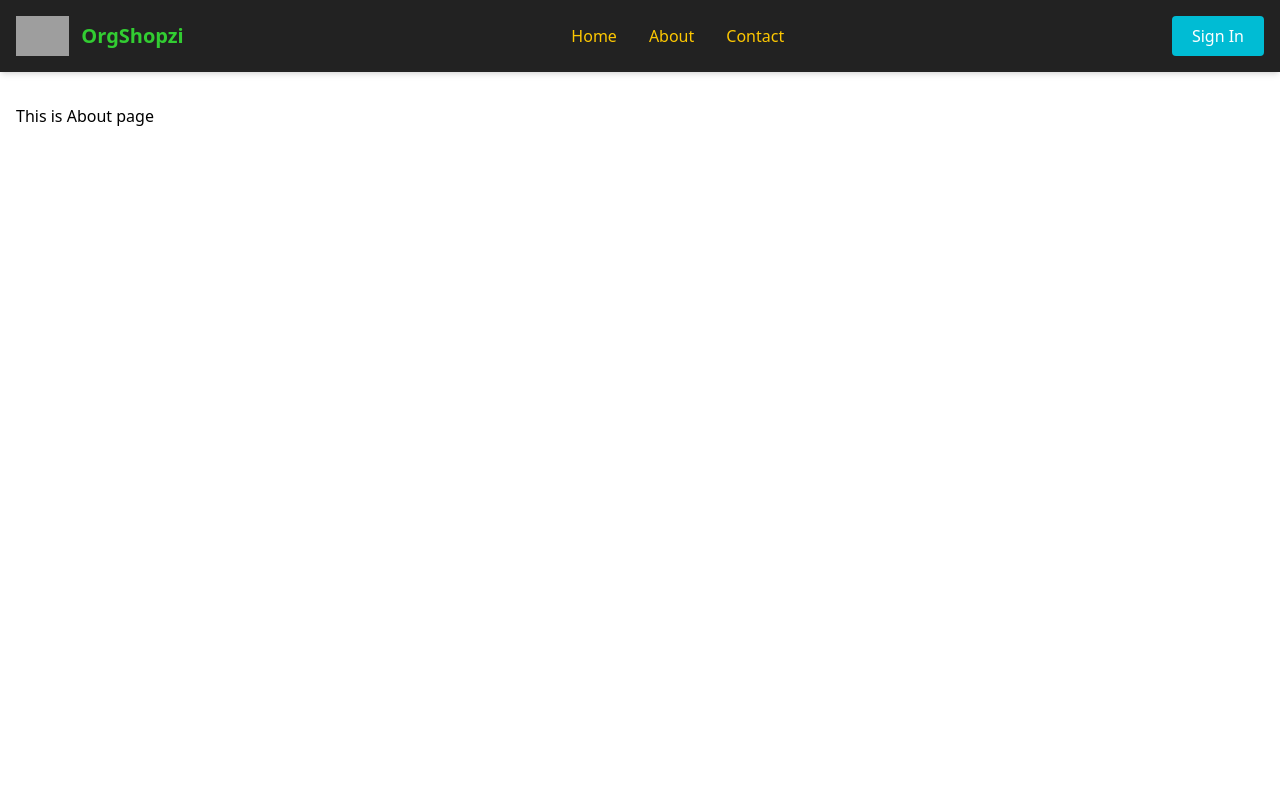
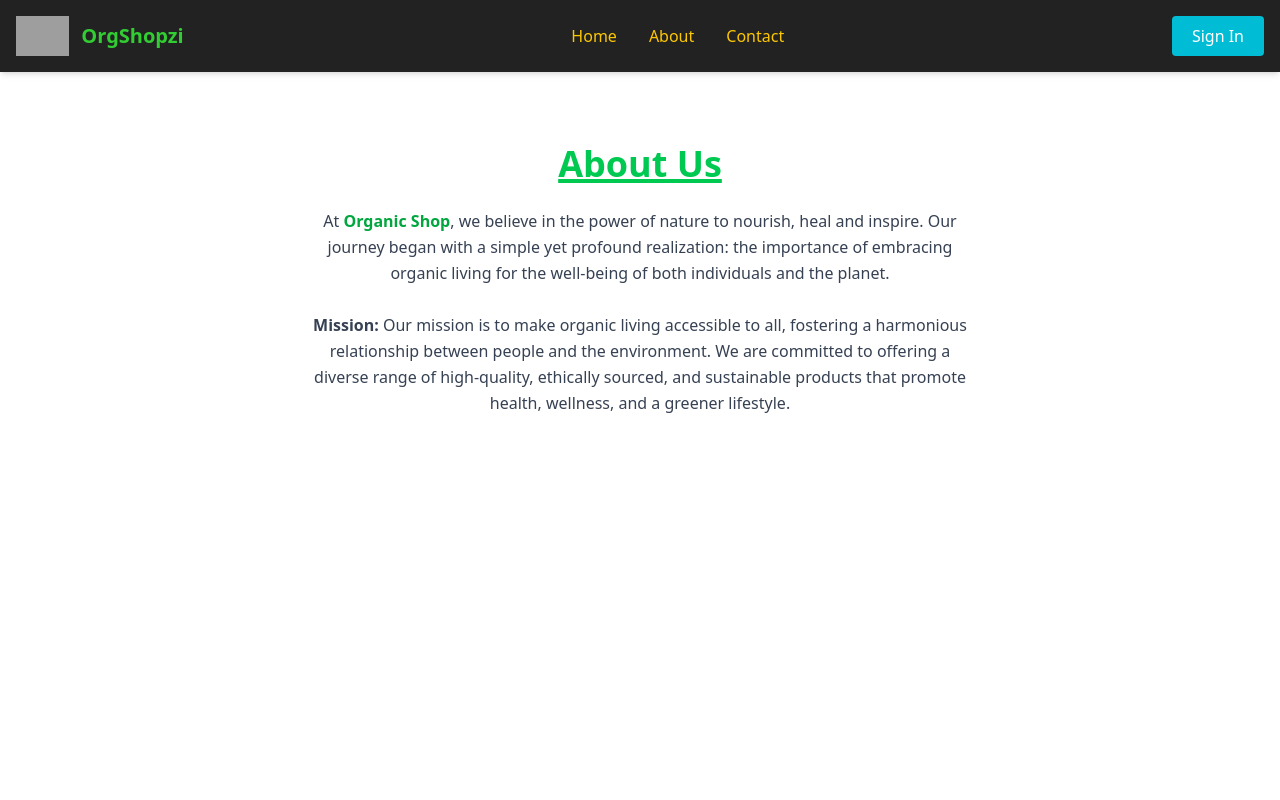
Before and after one commit to MaleeshaMAdhushanka/RAD-React-Vite-Web-App, a React (Vite) app: page /about in a window 1280 px wide. Shown: the top 800 px of the page. Built offline with nearby package versions, Linux system fonts and the light colour scheme; grey boxes are pictures that could not be loaded.

Commit message:
Creatinh About Page About Us and Misson using tailwind

```diff
--- a/src/view/pages/About/About.tsx
+++ b/src/view/pages/About/About.tsx
@@ -1,8 +1,22 @@
 export function About() {
     return(
-        <>
-            <h1>This is About page</h1>
-        </>
+        <div className="flex justify-center px-4 py-10">
+            <div className="max-w-2xl w-full text-center">
+                <h2 className="text-4xl font-bold text-green-500  underline decoration-4 mb-6">
+                    About Us
+
+                </h2>
+                <p className="text-md md:text-base text-gray-700 leading-relaxed">
+                 At <span className="font-semibold text-green-600">Organic Shop</span>, we believe in the power of nature to nourish, heal and inspire. Our journey began with a simple yet profound realization: the importance of embracing organic living for  the well-being of both individuals  and the planet.
+                    <br/> <br/>
+                   <span className="font-semibold">Mission:</span> Our mission is to make organic living accessible to all, fostering a harmonious relationship between people and the environment. We are committed to offering a diverse range of high-quality, ethically sourced, and sustainable products that promote health, wellness, and a greener lifestyle.
+
+                </p>
+
+
+
+            </div>
+        </div>
     );
 
 }
```
